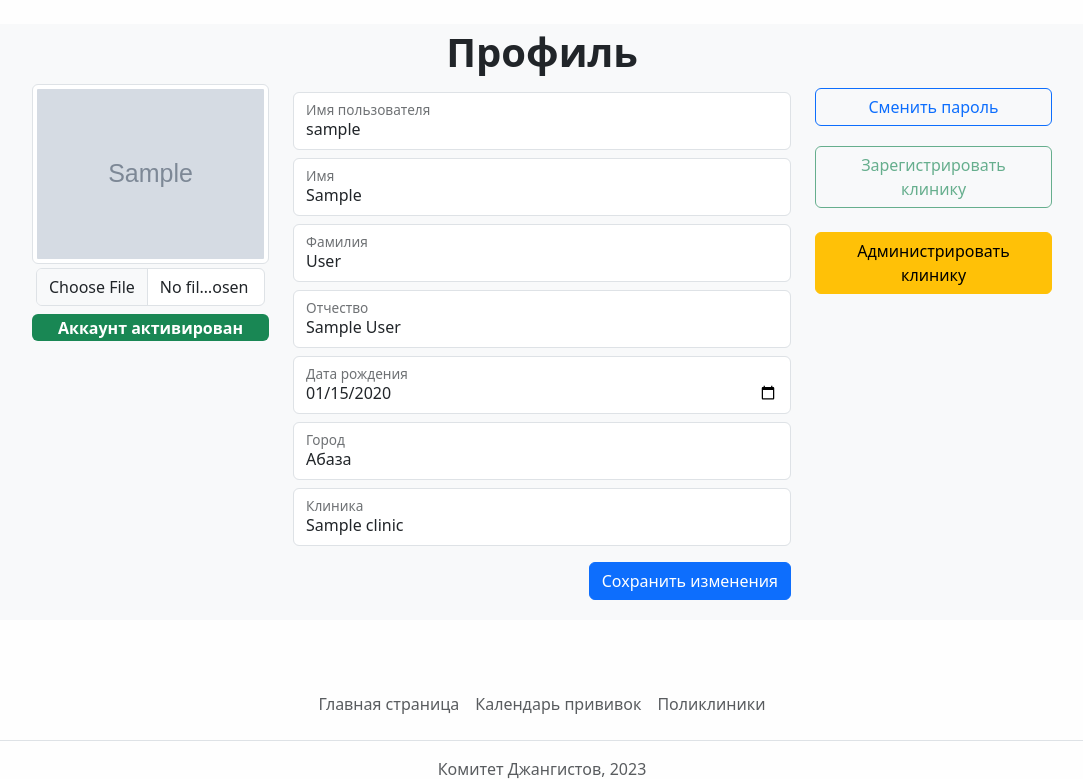
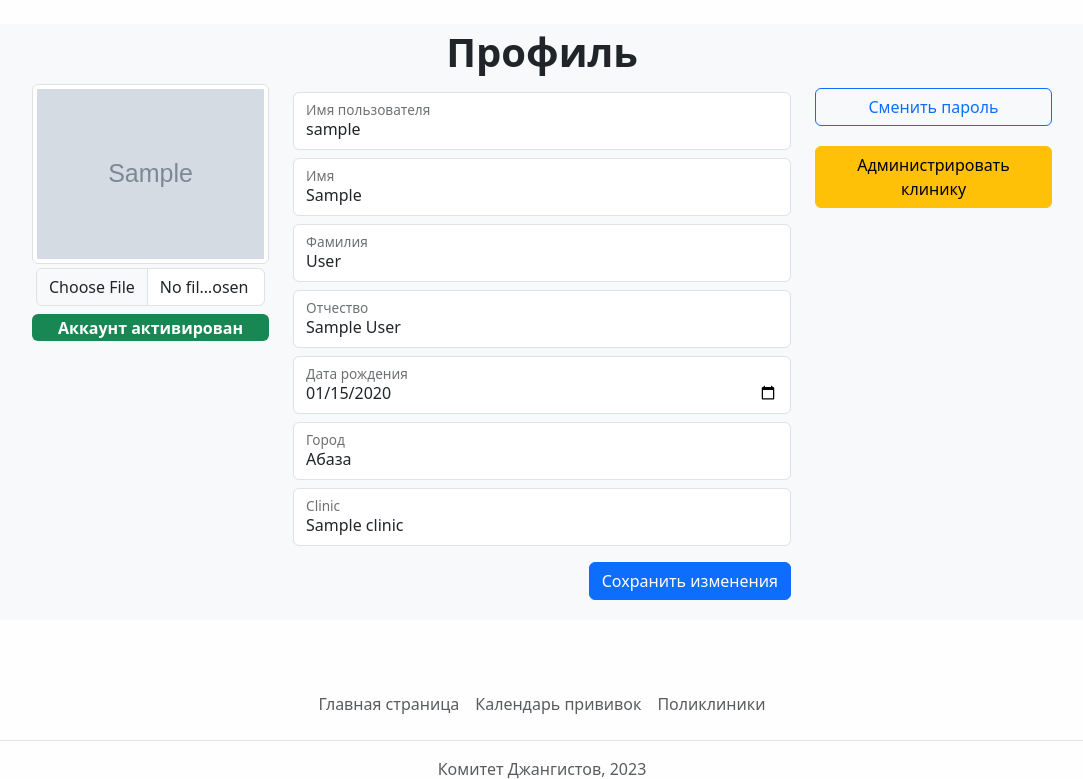
Before and after one commit to neeearina/vaccineplan, a Django app: page /auth/profile/ in a window 1280 px wide. Shown: the part 89-868 px from the top of the page, without its empty margins (98-1181 px from the left). Run offline with Django 4.2, Linux system fonts and the light colour scheme; a user stored in the database is signed in; data comes from the database, SQL or seed files in the repository; tables that the repository leaves empty hold one stand-in row (values such as "Sample post"); grey boxes marked "Sample" are stand-in pictures; some libraries are stand-ins or nearby versions.

Commit message:
[fix] only approved clinics

```diff
--- a/vaccineplan/templates/includes/vaccine_accordion.html
+++ b/vaccineplan/templates/includes/vaccine_accordion.html
@@ -1,8 +1,8 @@
 </ul>
-</div>
 	</div>
 		</div>
 			</div>
+				</div>
 <div class="accordion" id="accordionPanelsStayOpenExample">
 	<div class="accordion-item">
 		<h2 class="accordion-header">
--- a/vaccineplan/templates/users/profile.html
+++ b/vaccineplan/templates/users/profile.html
@@ -91,11 +91,13 @@
           <a class="btn btn-outline-primary" href="{% url 'users:password_change' %}">Сменить пароль</a>
         </div>
       </div>
+      {% if not is_admin and user.is_active %}
       <div class="my-3">
         <div class="d-grid gap-2">
-          <a class="btn btn-outline-success my-1 {% if not user.is_active or user.admins_clinic %}disabled{% endif %}" href="{% url 'clinics:registration' %}">Зарегистрировать клинику</a>
+          <a class="btn btn-outline-success my-1" href="{% url 'clinics:registration' %}">Зарегистрировать клинику</a>
         </div>
       </div>
+      {% endif %}
       {% if is_admin %}
       <div class="my-3">
         <div class="d-grid gap-2">
--- a/vaccineplan/users/forms.py
+++ b/vaccineplan/users/forms.py
@@ -3,6 +3,7 @@
 import django.forms
 import django.forms.fields
 
+import clinics.models
 import users.models
 
 
@@ -51,6 +52,9 @@
         self.fields[
             users.models.CustomUser.image.field.name
         ].widget = django.forms.FileInput()
+        self.fields["clinic"] = django.forms.ModelChoiceField(
+            clinics.models.Clinics.objects.filter(approved=True),
+        )
 
     class Meta:
         model = users.models.CustomUser
--- a/vaccineplan/vaccines/managers.py
+++ b/vaccineplan/vaccines/managers.py
@@ -3,7 +3,11 @@
 
 class AvaliabilityManager(django.db.models.Manager):
     def get_by_illness(self, illness):
-        return self.get_queryset().filter(vaccines__category=illness)
+        return self.get_queryset().filter(
+            vaccines__category=illness,
+        ).filter(
+            clinic__approved=True,
+        )
 
     def get_already_checked(self, clinic):
         return self.get_queryset().filter(
--- a/vaccineplan/vaccines/views.py
+++ b/vaccineplan/vaccines/views.py
@@ -30,5 +30,9 @@
             paid_vaccines = paid_vaccines.filter(
                 clinic__city=self.request.user.city,
             )
+            if self.request.user.clinic:
+                paid_vaccines = paid_vaccines.exclude(
+                    clinic=self.request.user.clinic,
+                )
         context["paid_vaccines"] = paid_vaccines.order_by("clinic__id")
         return context
```
Also changed, not shown: vaccineplan/templates/clinics/check_vaccines.html (+3 -5 lines).
